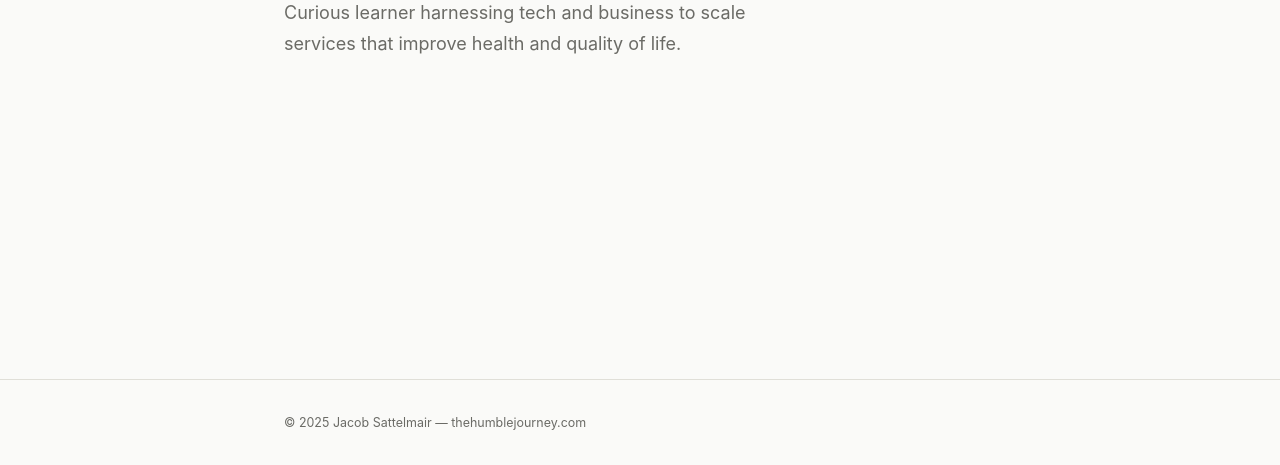
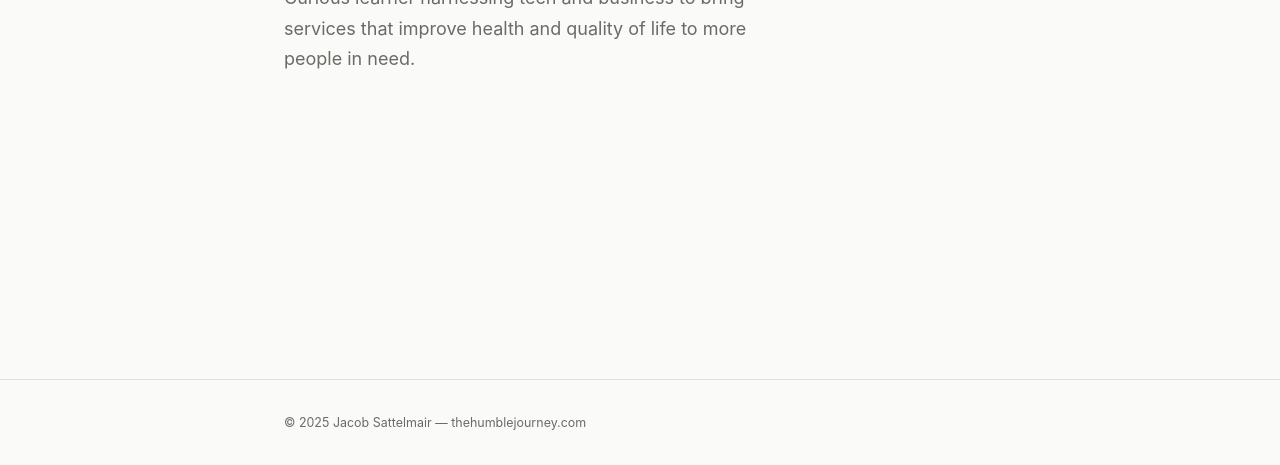
Before and after one commit to jacobsattelmair-commits/thehumblejourney, a plain HTML site: page thehumblejourney-site/index.html in a window 1280 px wide. Shown: the part 421-886 px from the top of the page. Drawn offline with Linux system fonts and the light colour scheme.

Commit message:
Update index.html

```diff
--- a/thehumblejourney-site/index.html
+++ b/thehumblejourney-site/index.html
@@ -27,7 +27,7 @@
     <section class="hero">
       <div class="container">
         <h1 class="hero__name">Jacob Sattelmair</h1>
-        <p class="hero__tagline">Curious learner harnessing tech and business to scale services that improve health and quality of life.</p>
+                <p class="hero__tagline">Curious learner harnessing tech and business to bring services that improve health and quality of life to more people in need.</p>
       </div>
     </section>
   </main>
```
